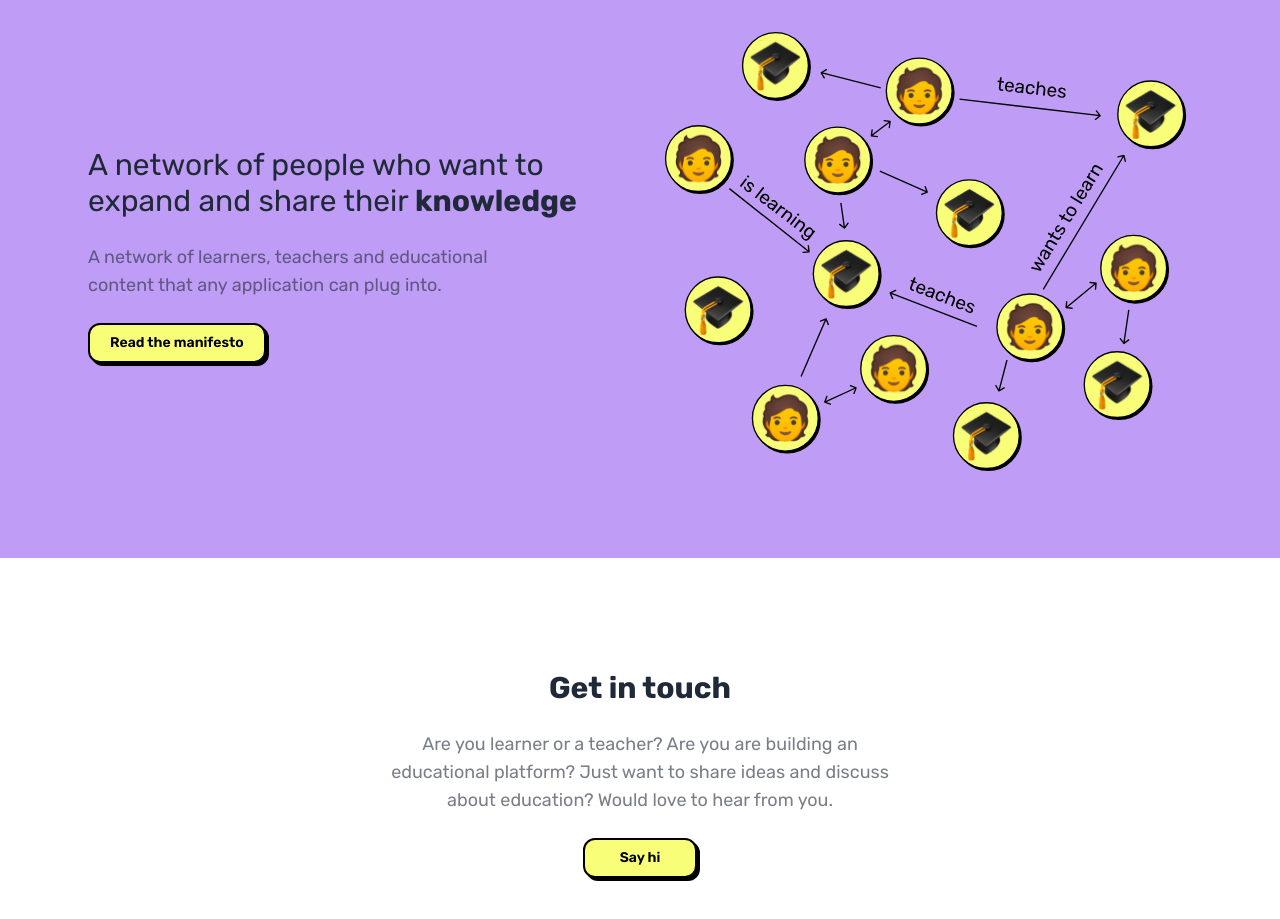
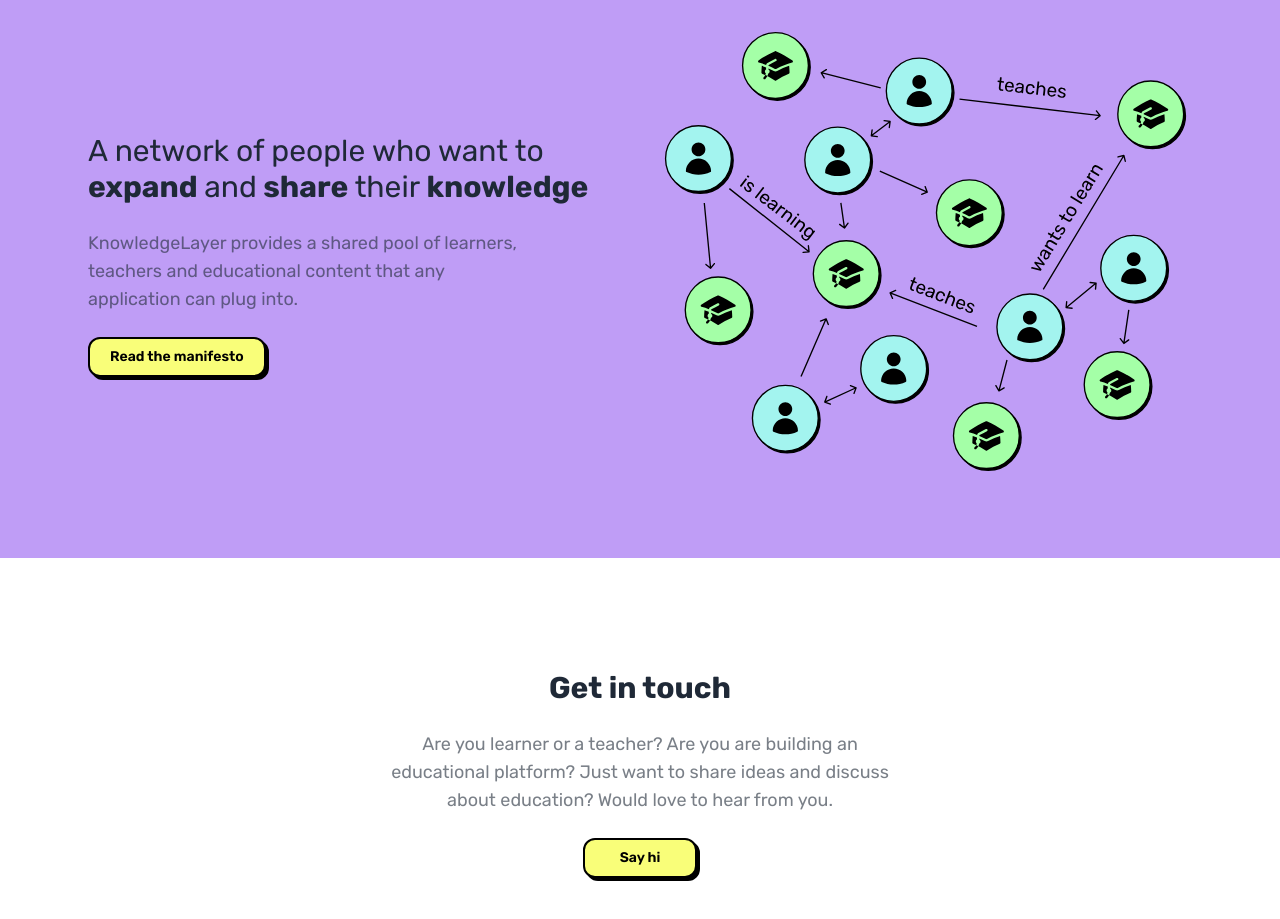
Before and after one commit to mattiapomelli/knowledgelayer-landing, a Next.js app: page / in a window 1280 px wide. Shown: the part 2420-3339 px from the top of the page. Built offline with nearby package versions, Linux system fonts and the light colour scheme; what tailwindcss-radix would draw is missing.

Commit message:
Change network image

```diff
--- a/src/components/vision-section.tsx
+++ b/src/components/vision-section.tsx
@@ -7,14 +7,18 @@
   return (
     <section className="bg-accent text-base-content">
       <Container className="flex flex-col items-center gap-10 py-20 md:flex-row">
-        <div className="order-1 flex flex-col gap-6 md:order-none">
+        <div className="order-1 flex flex-col gap-6 text-center md:order-none md:text-left">
           <p className="max-w-[34rem] text-3xl">
-            A network of people who want to expand and share their
+            A network of people who want to
+            <b> expand </b>
+            and
+            <b> share </b>
+            their
             <b> knowledge</b>
           </p>
           <p className="max-w-[28rem] text-lg text-base-content-neutral">
-            A network of learners, teachers and educational content that any
-            application can plug into.
+            KnowledgeLayer provides a shared pool of learners, teachers and
+            educational content that any application can plug into.
           </p>
           <a
             href="https://tiapome.notion.site/KnowledgeLayer-Manifesto-dc10fb32bfb34847a591894479f3107a"
```
Also changed, not shown: public/network.svg.
